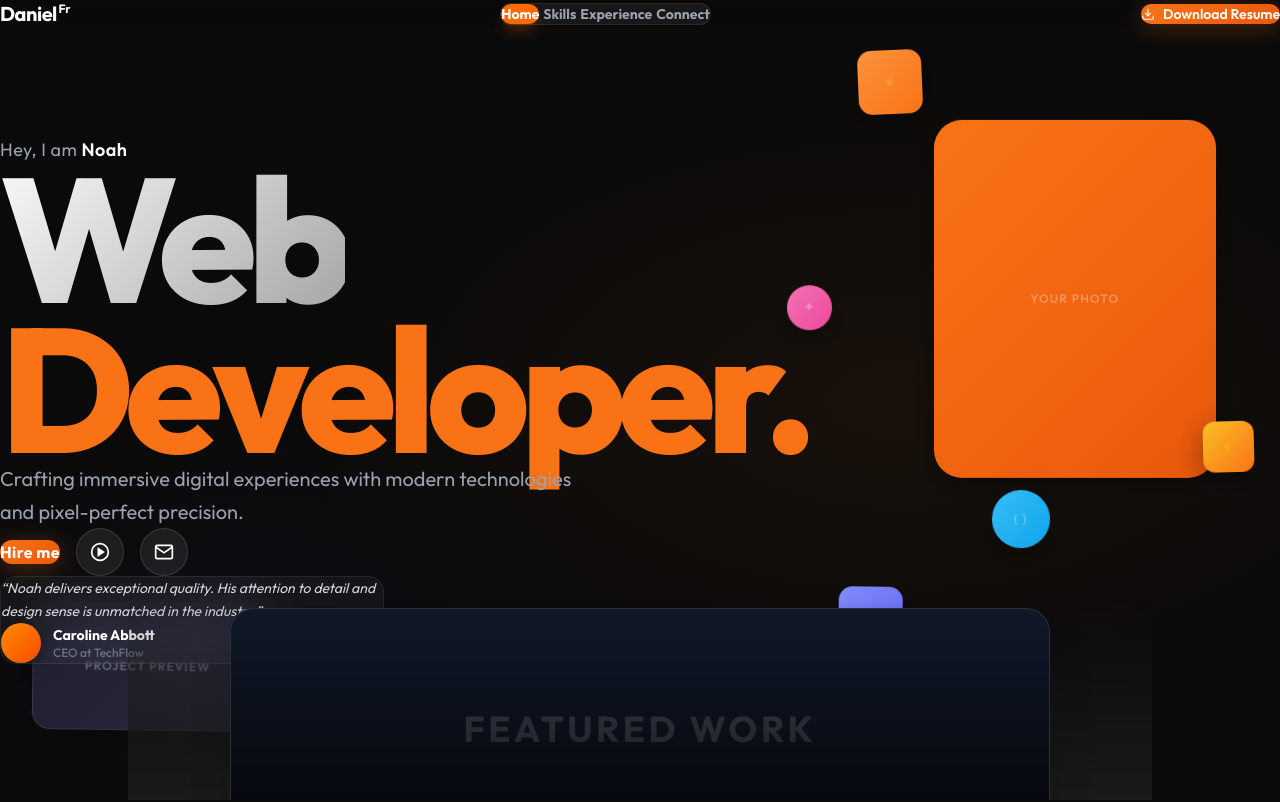
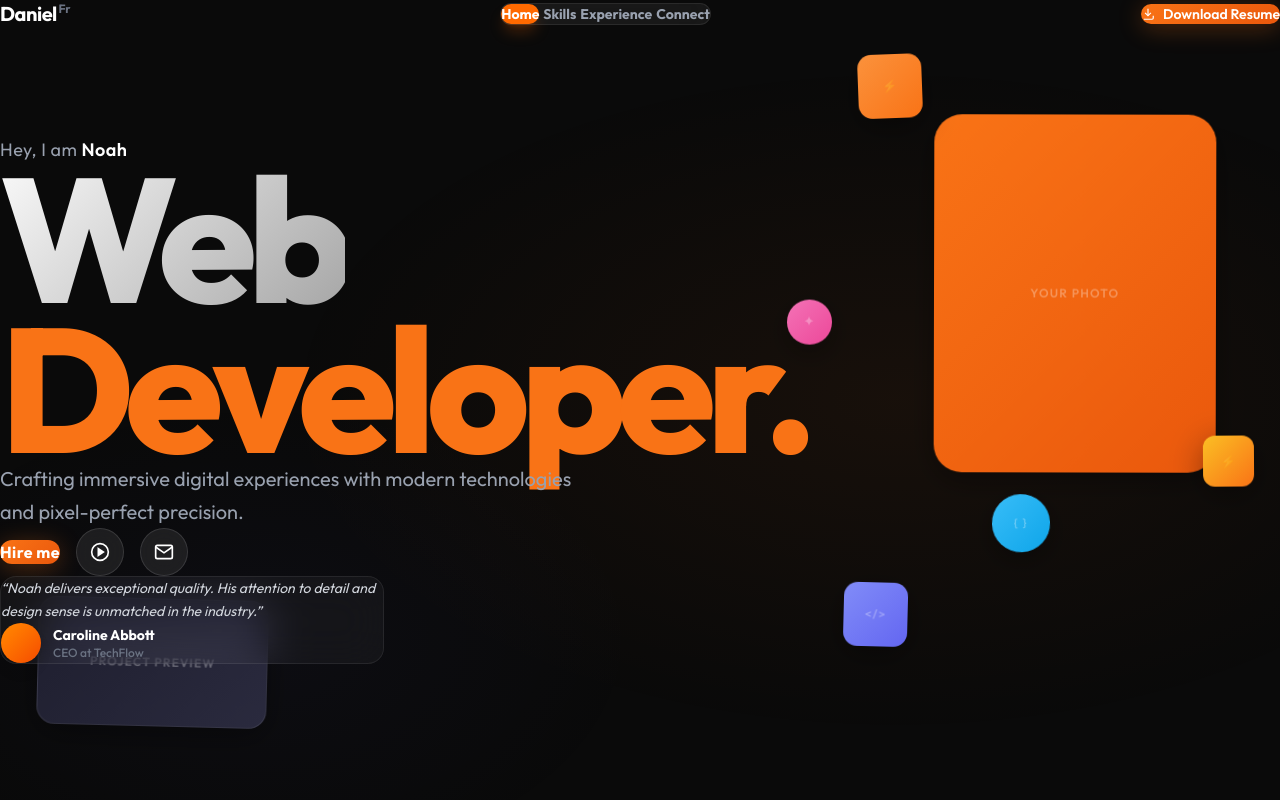
Before and after one commit to PrimeDaniel/Portfolio-v2, a React (Vite) app: page / in a window 1280 px wide. Shown: the top 802 px of the page. Built offline with nearby package versions, Linux system fonts and the light colour scheme.

Commit message:
snap mechanism

```diff
--- a/src/App.jsx
+++ b/src/App.jsx
@@ -45,18 +45,17 @@ export default function App() {
   }, [])
 
   return (
-    <div className="relative w-full min-h-screen" style={{ background: '#0a0a0a' }}>
-      {/* Navbar */}
+    <div className="relative w-full h-screen overflow-hidden bg-[#0a0a0a]">
+      {/* Navbar (Fixed outside scroll container) */}
       <motion.nav
         initial={{ y: -30, opacity: 0 }}
         animate={{ y: 0, opacity: 1 }}
         transition={{ duration: 0.6, delay: 0.2 }}
-        className="fixed top-0 left-0 right-0 z-50 px-6 md:px-12 py-4 flex justify-center"
-        style={{ background: 'rgba(10,10,10,0.7)', backdropFilter: 'blur(16px)' }}
+        className="fixed top-0 left-0 right-0 z-50 px-6 md:px-12 py-4 flex justify-center pointer-events-none"
       >
-        <div className="w-full max-w-7xl flex items-center justify-between">
-          <span className="text-xl font-bold tracking-tight" style={{ fontFamily: 'var(--font-primary)' }}>
-            Daniel<span className="text-xs align-super text-gray-1000"> Fr</span>
+        <div className="w-full max-w-7xl flex items-center justify-between pointer-events-auto">
+          <span className="text-xl font-bold tracking-tight text-white" style={{ fontFamily: 'var(--font-primary)' }}>
+            Daniel<span className="text-xs align-super text-gray-500"> Fr</span>
           </span>
 
           <div className="nav-glass rounded-full px-1 py-1 hidden md:flex gap-1">
@@ -80,7 +79,7 @@ export default function App() {
 
           <button className="glow-btn px-5 py-2 rounded-full text-sm font-semibold text-white flex items-center gap-2">
             <svg width="14" height="14" viewBox="0 0 24 24" fill="none" stroke="currentColor" strokeWidth="2">
-              <path d="M21 15v4a2 2 0 0 1-2 2H5a2 2 0 0 1-2-2v-4" />
+              <path d="M21 15v4a2 2 0 0 1-2 2H5a2 0 0 1-2-2v-4" />
               <polyline points="7 10 12 15 17 10" />
               <line x1="12" y1="15" x2="12" y2="3" />
             </svg>
@@ -89,7 +88,12 @@ export default function App() {
         </div>
       </motion.nav>
 
-      {/* ─── Hero ─── */}
+      {/* Main Snap Container */}
+      <main
+        id="snap-container"
+        className="w-full h-full overflow-y-scroll snap-y snap-mandatory scroll-smooth"
+        style={{ scrollBehavior: 'smooth' }}
+      >
         {/* ─── Hero ─── */}
         <section id="home" className="h-screen w-full snap-start snap-always flex items-center justify-center relative overflow-hidden">
           <ScrollReveal className="w-full h-full">
@@ -106,7 +110,7 @@ export default function App() {
           </div>
         </section>
 
-      <div className="section-divider mx-auto max-w-4xl" />
+        <div className="section-divider mx-auto max-w-4xl opacity-0" />
 
         {/* ─── Experience ─── */}
         <section id="experience" className="h-screen w-full snap-start snap-always flex items-center justify-center bg-transparent relative">
@@ -117,7 +121,7 @@ export default function App() {
           </div>
         </section>
 
-      <div className="section-divider mx-auto max-w-4xl" />
+        <div className="section-divider mx-auto max-w-4xl opacity-0" />
 
         {/* ─── Contact ─── */}
         <section id="connect" className="h-screen w-full snap-start snap-always flex items-center justify-center bg-transparent relative">
@@ -129,9 +133,10 @@ export default function App() {
         </section>
 
         {/* Footer */}
-      <footer className="py-8 text-center border-t border-white/5">
+        <footer className="py-8 text-center border-t border-white/5 snapped-footer scroll-snap-align-start">
           <p className="text-xs text-gray-600">© 2026 noah. All rights reserved.</p>
         </footer>
+      </main>
     </div>
   )
 }
--- a/src/components/HeroSection.jsx
+++ b/src/components/HeroSection.jsx
@@ -145,7 +145,7 @@ export default function HeroSection() {
                             Hey, I am <span className="text-white font-semibold">Noah</span>
                         </p>
 
-                        <h1 className="text-6xl md:text-9xl lg:text-[11rem] font-extrabold leading-[0.85] tracking-tighter mb-8 -ml-1">
+                        <h1 className="text-3xl md:text-9xl lg:text-[11rem] font-extrabold leading-[0.85] tracking-tighter mb-8 -ml-1">
                             <span className="hero-gradient-text">Web</span>
                             <br />
                             <span className="accent-text" style={{ WebkitTextFillColor: 'var(--color-accent)' }}>
@@ -213,23 +213,6 @@ export default function HeroSection() {
                     </motion.div>
                 ))}
             </div>
-            {/* ── Peeking Image Placeholder ── */}
-            <motion.div
-                className="absolute bottom-0 left-0 right-0 h-[25vh] z-20 overflow-hidden flex items-end justify-center pointer-events-none"
-                initial={{ opacity: 0, y: 100 }}
-                animate={{ opacity: 1, y: 0 }}
-                transition={{ delay: 1, duration: 0.8 }}
-            >
-                <div className="w-full max-w-5xl mx-auto h-full bg-gradient-to-t from-[#1a1a1a] to-transparent flex items-end justify-center pb-8">
-                    <div className="relative w-[80%] h-[120%] bg-gray-900 rounded-t-3xl border-t border-r border-l border-white/10 shadow-2xl transform translate-y-[20%]">
-                        <div className="absolute inset-0 flex items-center justify-center">
-                            <span className="text-white/20 font-bold text-4xl uppercase tracking-widest">Featured Work</span>
-                        </div>
-                        {/* Overlay gradient to fade it out at the top if needed */}
-                        <div className="absolute inset-0 bg-gradient-to-b from-black/0 to-black/80" />
-                    </div>
-                </div>
-            </motion.div>
         </div>
     )
 }
--- a/src/index.css
+++ b/src/index.css
@@ -16,16 +16,19 @@
   box-sizing: border-box;
 }
 
-html {
-  scroll-behavior: smooth;
-  scroll-snap-type: y mandatory;
-  scroll-padding-top: 0;
+html,
+body {
+  margin: 0;
+  padding: 0;
+  width: 100%;
+  height: 100%;
+  overflow: hidden;
+  /* Prevent body scroll, we will scroll a wrapper div */
 }
 
-body,
 #root {
   width: 100%;
-  min-height: 100vh;
+  height: 100%;
   font-family: var(--font-primary);
   background: var(--bg-dark);
   color: #ffffff;
```
Lines whose indentation alone changed are shown as unchanged.
